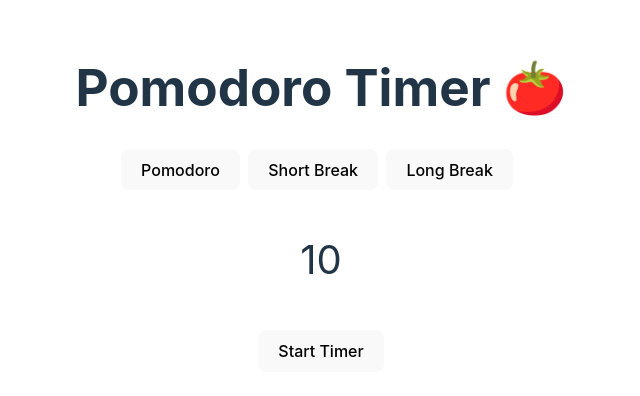
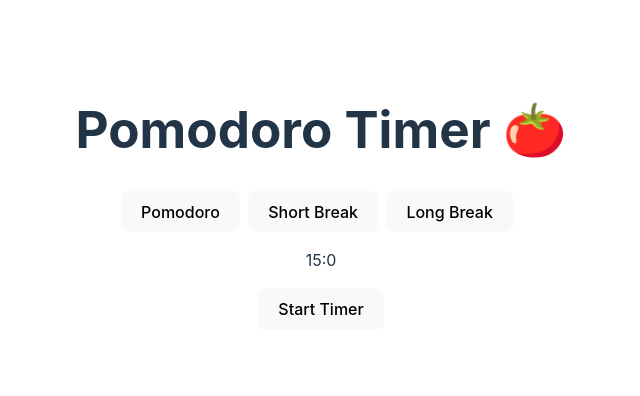
Before and after one commit to alondramora/pomodorotimer, a React (Vite) app: page / in a window 1280 px wide. Shown: the part 202-598 px from the top of the page, without its empty margins (319-959 px from the left). Built offline with nearby package versions, Linux system fonts and the light colour scheme.

Commit message:
created a p tag to hold the values of minutes and seconds

```diff
--- a/src/App.jsx
+++ b/src/App.jsx
@@ -4,32 +4,53 @@ import Button from './Button'
 
 function App() {
 
-const [timerCount, setTimerCount] = useState(10);
+// const [timerCount, setTimerCount] = useState(10);
+const [minutes, setMinutes] = useState(15);
+const [seconds, setSeconds] = useState(0)
 
 
   function handleStart(){
     console.log('start timer')
-    startCountdown(10);
+    // startCountdown(10);
+      startCountdownMinsAndSecs(15 , 0)
   }
 
-  function startCountdown(seconds){
-    let counter = seconds;
+  function startCountdownMinsAndSecs(minutes, seconds){
+    let mins = minutes;
+    let secs = seconds;
 
     const interval = setInterval(() => {
-      console.log(counter);
-      counter--;
-      setTimerCount(counter);
-      if(counter < 1 ){
-        clearInterval(interval)
-        setTimerCount('Time is up!')
-        console.log('stop timer')
+      console.log(mins + ':' + secs)
+    },1000)
+  }
 
-        setTimeout(() => {
-          setTimerCount(10);
-        }, 3000)
-      }
-    },1000);
-  };
+  // function startCountdown(seconds){
+  //   let counter = seconds;
+
+  //   const interval = setInterval(() => {
+  //     console.log(counter);
+  //     counter--;
+  //     setTimerCount(counter);
+  //     if(counter < 1 ){
+  //       clearInterval(interval)
+  //       setTimerCount('Time is up!')
+  //       console.log('stop timer')
+
+  //       setTimeout(() => {
+  //         setTimerCount(10);
+  //       }, 3000)
+  //     }
+  //   },1000);
+  // };
+
+  /*
+  PSUEDOCODE
+  - Create a string that holds the minutes and seconds
+    {minutes}:{seconds} example: 15:00
+  - When we start the timer, start counting down the seconds until they reach zero
+    once they reach zero, reset them to '00' AND decrrement the minutes by 1
+    Once minutes == 0, then stop the timer and show the times up message
+  */
 
 
 return (
@@ -40,7 +61,8 @@ return (
       <button className="mode-buttons">Short Break</button>
       <button className="mode-buttons">Long Break</button>
     </div>
-    <p id="displayTime">{timerCount}</p>
+    {/* <p id="displayTime">{timerCount}</p> */}
+    <p id="minutes-and-seconds">{minutes}:{seconds}</p>
     <Button onClick={handleStart}>Start Timer</Button>
 
     </>
```
